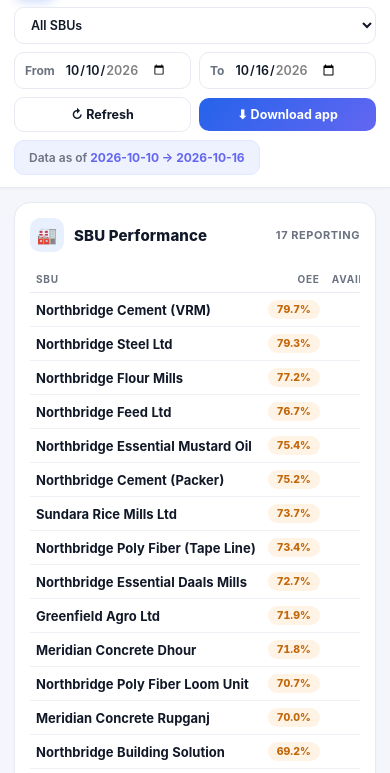
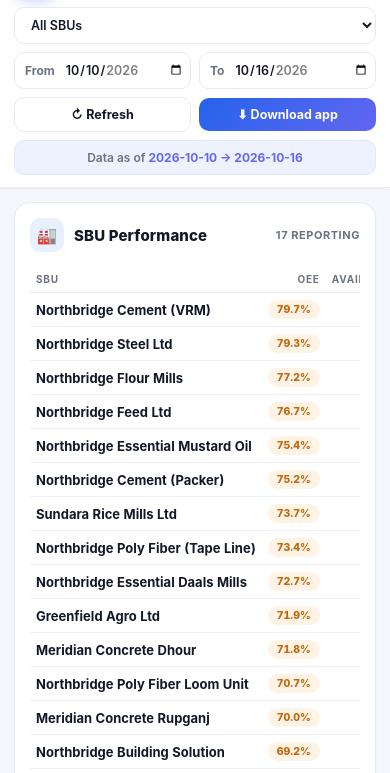
Before and after one commit to Mahiya98/static-production-dashboard, a website: page public/index.html in a window 390 px wide. Shown: the part 61-834 px from the top of the page. Drawn offline with Linux system fonts and the light colour scheme.

Commit message:
Improve mobile filter layout and document live URL

```diff
--- a/public/index.html
+++ b/public/index.html
@@ -105,8 +105,12 @@
     .brand p{font-size:11px;}
     main{padding:14px 14px 48px;gap:14px;}
     .filters{width:100%;gap:8px;}
-    .filters .rng{flex:1 1 45%;}
-    .filters select,.filters .btn{flex:1 1 45%;}
+    .filters > *{min-width:0;}
+    .filters select{flex:1 1 100%;}
+    .filters .rng{flex:1 1 calc(50% - 4px);}
+    .filters .rng input{flex:1 1 auto;width:100%;min-width:0;}
+    .filters .btn{flex:1 1 calc(50% - 4px);}
+    .filters .asof{flex:1 1 100%;text-align:center;padding:9px 10px;}
     .kpi{padding:13px;}
     .kpi .val{font-size:23px;}
     .big{font-size:26px;}
```
Also changed, not shown: README.md.
